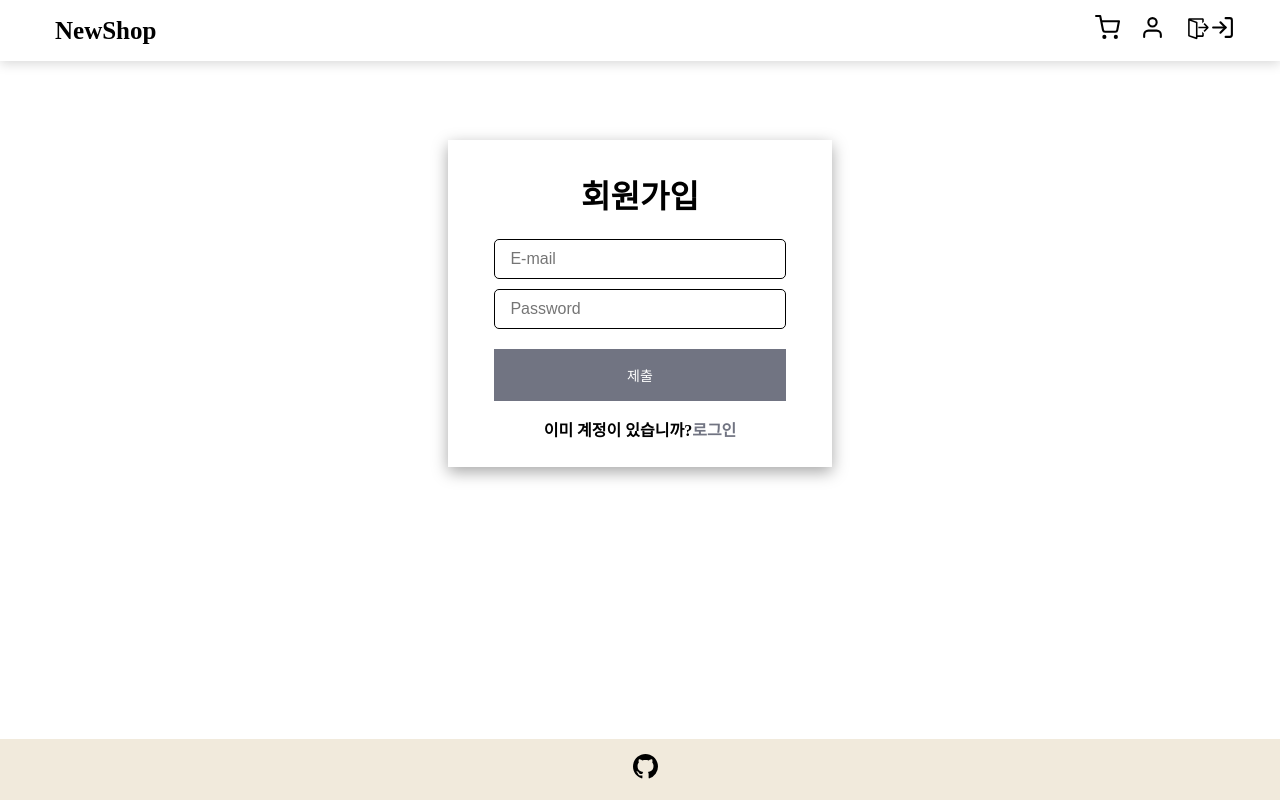
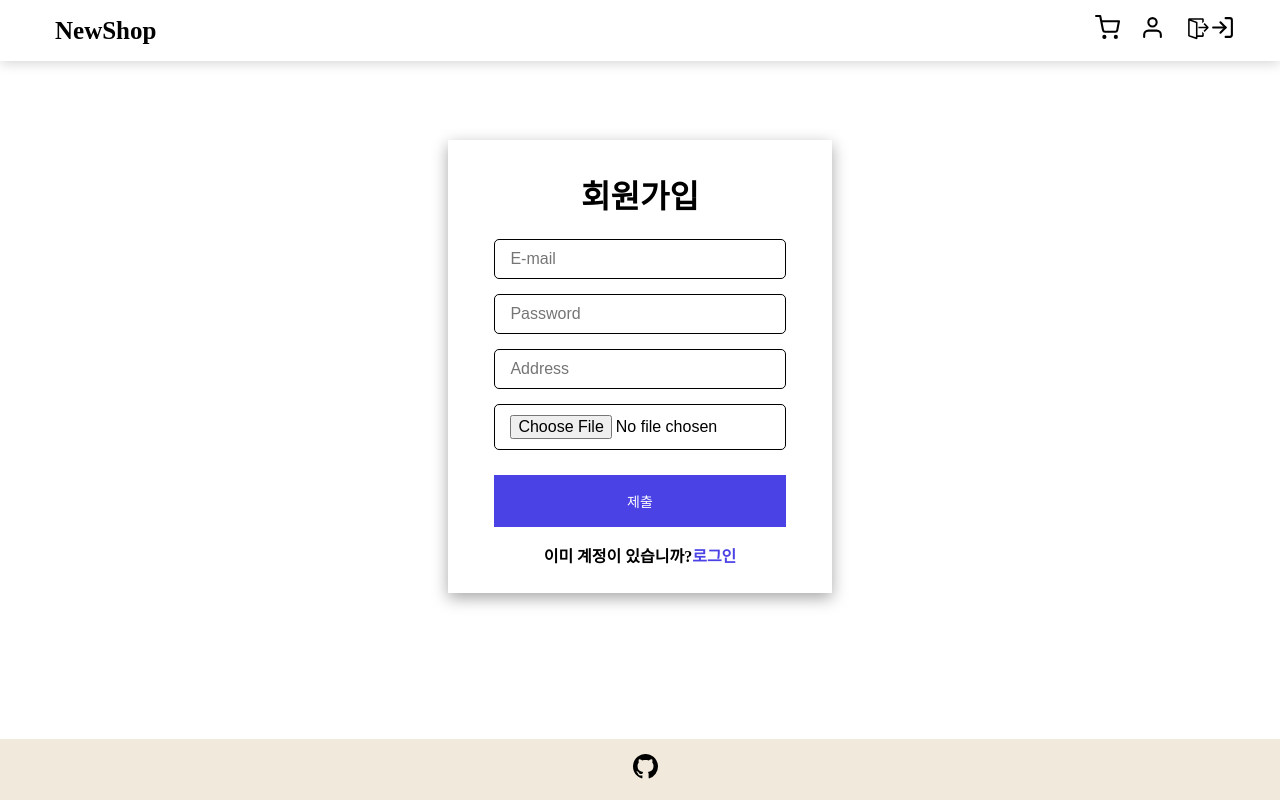
Before and after one commit to Project02-SHOP/FrontEnd, a React (Vite) app: page /register in a window 1280 px wide. Built offline with nearby package versions, Linux system fonts and the light colour scheme.

Commit message:
디테일페이지옵션추가 및 회원가입 폼추가

```diff
--- /dev/null
+++ b/src/components/form/FormRegister.jsx
@@ -0,0 +1,33 @@
+import styles from "./FormRegister.module.scss";
+
+const FormRegister = () => {
+  return (
+    <form className={styles.form}>
+      <div>
+        <input type="email" placeholder="E-mail" />
+
+        {/* <div>
+          <span className={styles.form_error}>에러메시지를 보여줍니다</span>
+        </div> */}
+      </div>
+      <div>
+        <input type="password" placeholder="Password" />
+        <input type="test" placeholder="Address" />
+        <input
+          type="file"
+          id="profile_pic"
+          name="profile_pic"
+          accept=".jpg, .jpeg, .png"
+        />
+        {/* <div>
+          <span className={styles.form_error}>에러메시지를 보여줍니다</span>
+        </div> */}
+      </div>
+      <button type="submit">제출</button>
+
+      {/* <span className={styles.form_error}>에러메시지를 보여줍니다</span> */}
+    </form>
+  );
+};
+
+export default FormRegister;
--- /dev/null
+++ b/src/components/form/FormRegister.module.scss
@@ -0,0 +1,60 @@
+.form {
+  display: flex;
+  flex-direction: column;
+  align-items: center;
+  width: 100%;
+
+  div {
+    display: flex;
+    flex-direction: column;
+    align-items: center;
+    width: 100%;
+  }
+
+  input {
+    width: 80%;
+    height: auto;
+    padding: 10px 15px;
+    margin-bottom: 15px;
+    color: var(--second-color);
+    font-size: 16px;
+    border: 1px solid var(--second-color);
+    border-radius: 5px;
+    outline: none;
+
+    &:focus {
+      border: 3px solid var(--second-color);
+      border-radius: 5px;
+    }
+  }
+
+  button {
+    width: 80%;
+    margin-top: 10px;
+    padding: 15px 40px;
+    color: #fff;
+    font-size: 14px;
+    background: var(--main-color);
+    border: 1px solid var(--main-color);
+    cursor: pointer;
+    transition: 0.3s all ease;
+
+    &:hover {
+      background: var(--second-color);
+    }
+  }
+}
+
+.form_error {
+  position: relative;
+  display: block;
+  width: 80%;
+  margin-top: 15px;
+  padding: 5px;
+  color: #fff;
+  font-size: 13px;
+  background: var(--second-color);
+  border: 1px solid var(--second-color);
+  border-radius: 5px;
+  box-shadow: rgb(0 0 0 / 16%) 0 3px 6px, rgb(0 0 0 / 23%) 0 3px 6px;
+}
--- a/src/global.scss
+++ b/src/global.scss
@@ -1,5 +1,5 @@
 :root {
-    --main-color: #717482;
+  --main-color: #4b42e5;
   --second-color: #000000;
 }
 
--- a/src/pages/DetailPage/DetailPage.module.scss
+++ b/src/pages/DetailPage/DetailPage.module.scss
@@ -20,15 +20,28 @@
 
 .card_img {
   display: flex;
+  flex-flow: column;
   align-items: center;
   justify-content: center;
-    width: 80%;
+  width: 510px;
+  height: 620px;
   margin-bottom: 50px;
-
   img {
     width: 100%;
     max-width: 400px;
     height: auto;
+  }
+
+  ul {
+    display: flex;
+    justify-content: start;
+  }
+
+  li {
+    width: 80px;
+    height: 80px;
+    background-color: aquamarine;
+    margin: 0 10px;
   }
 
   @media (min-width: 992px) {
@@ -159,3 +172,15 @@
     width: 50%;
   }
 }
+
+.option {
+  display: flex;
+}
+
+.option_sel {
+  width: 20px;
+  height: 20px;
+  border-radius: 50%;
+  background-color: aqua;
+  margin: 0 5px 20px;
+}
--- a/src/pages/DetailPage/index.jsx
+++ b/src/pages/DetailPage/index.jsx
@@ -7,14 +7,24 @@ const DetailPage = () => {
 
       <div className={styles.card_wrapper}>
         <div className={styles.card_img}>
-          <img src="제품이미지" alt="product card" />
+          <img src="/img/detail_img.jpg" alt="product card" />
+          <ul className={styles.card_thumb}>
+            <li>11</li>
+            <li>22</li>
+            <li>33</li>
+          </ul>
         </div>
+
         <div className={styles.card_description}>
           <h3>제품카테고리</h3>
           <h1>제품타이틀</h1>
 
           <h4> $ 제품가격</h4>
           <p>제품설명</p>
+          <div className={styles.option}>
+            <div className={styles.option_sel}></div>
+            <div className={styles.option_sel}></div>
+          </div>
           <div>
             <button>장바구니에 담기</button>
             장바구니로 이동
--- a/src/pages/HomePage/card-list/card-item/CardItem.jsx
+++ b/src/pages/HomePage/card-list/card-item/CardItem.jsx
@@ -4,7 +4,7 @@ const CardItem = () => {
   return (
     <li className={styles.card_item}>
       <img
-        src="아이템이미지"
+        src="/img/detail_img.jpg"
         width={"80%"}
         height={"200px"}
         alt="product card"
--- a/src/pages/RegisterPage/sign-up/SignUp.jsx
+++ b/src/pages/RegisterPage/sign-up/SignUp.jsx
@@ -1,7 +1,7 @@
-import Form from "../../../components/form/Form";
+import FormRegister from "../../../components/form/FormRegister";
 
 const SignUp = () => {
-  return <Form title={"가입하기"} />;
+  return <FormRegister title={"가입하기"} />;
 };
 
 export default SignUp;
```
Also changed, not shown: public/img/detail_img.jpg (added). Lines whose indentation alone changed are shown as unchanged.
